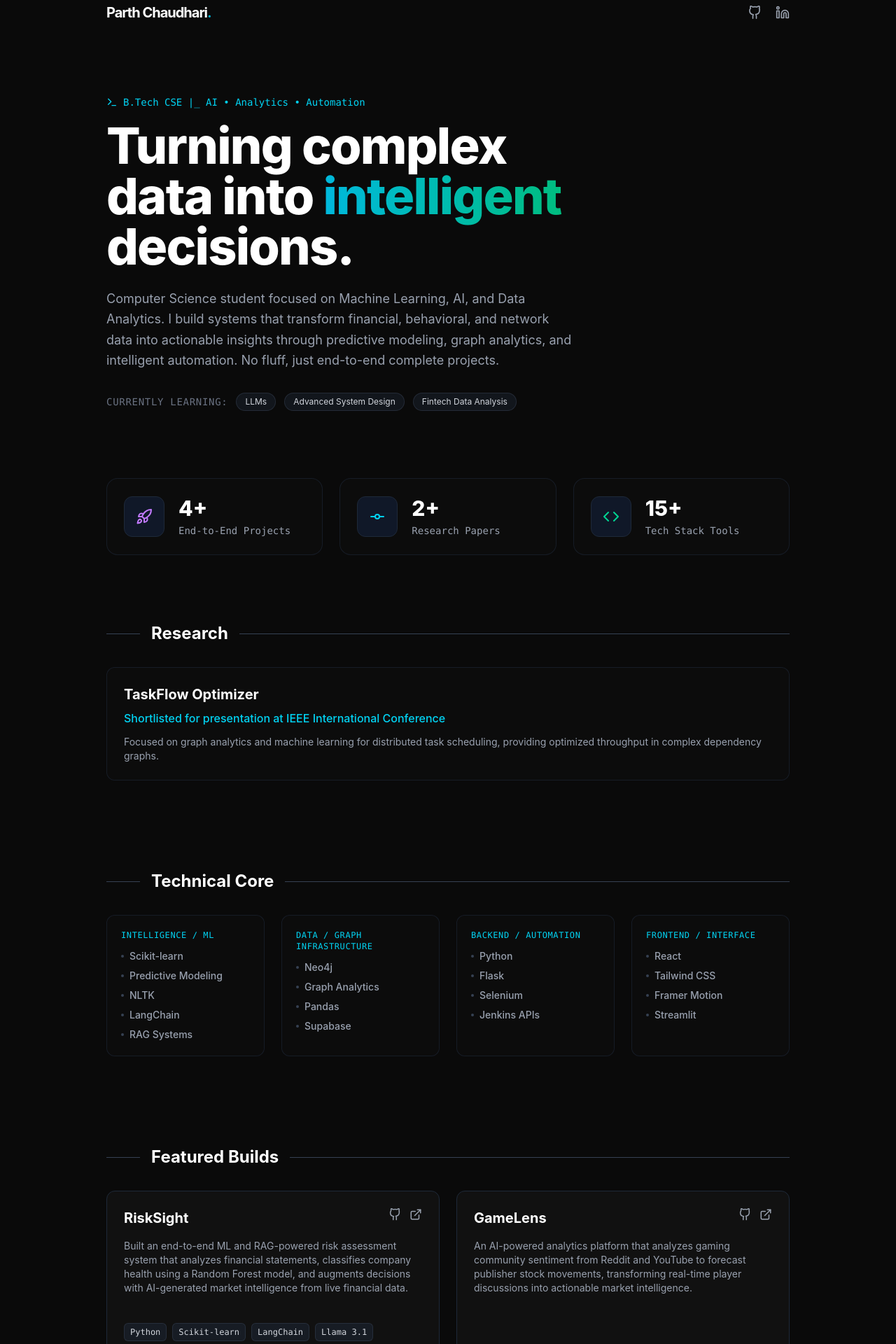
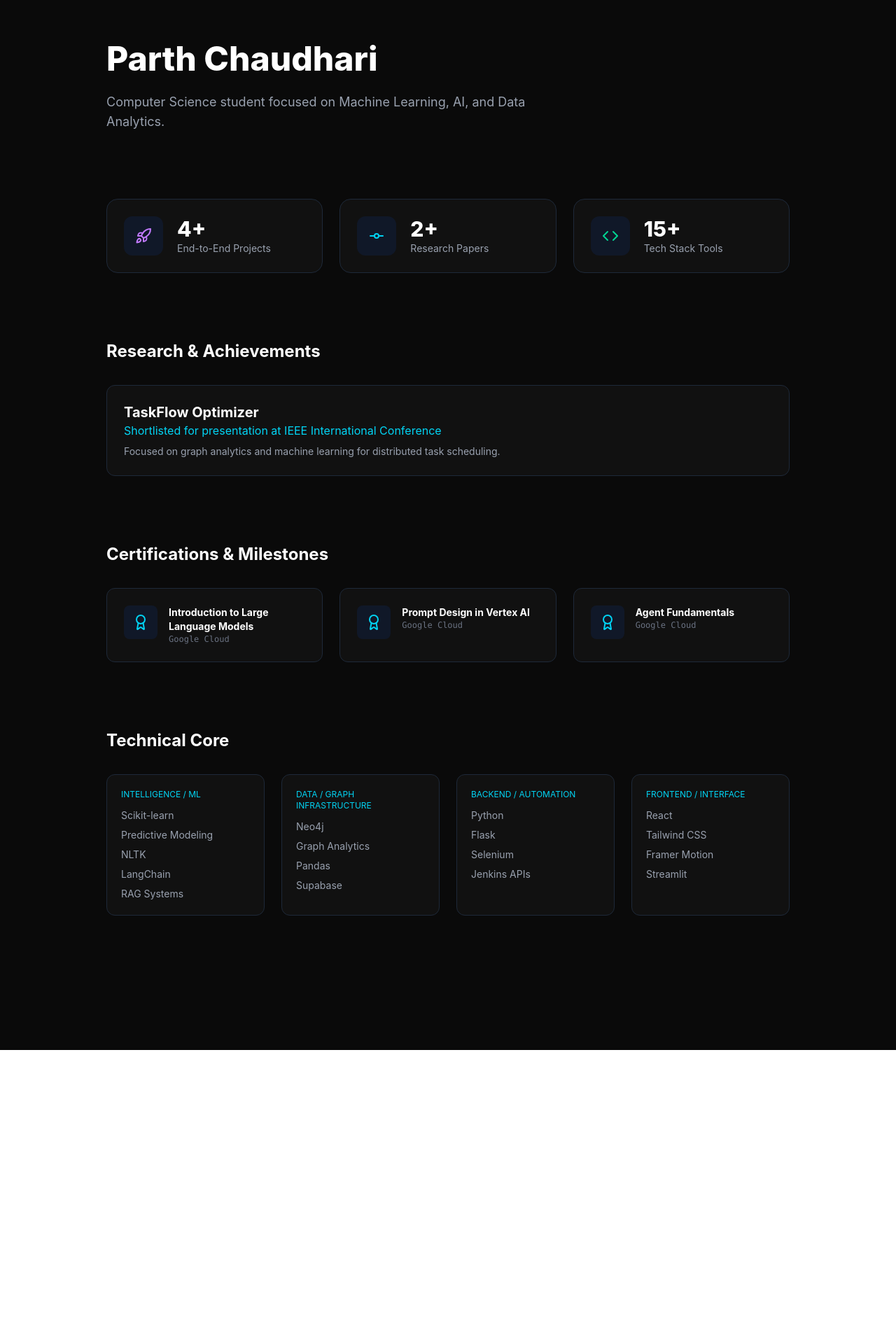
Before and after one commit to 0duckie0/portfolio, a React app: page / in a window 1280 px wide. Shown: the part 20-1940 px from the top of the page at 70% size. After the commit the page ends 1520 px from the top, so only its background shows below. Built offline with nearby package versions, Linux system fonts and the light colour scheme; the HTML template or start-up script is replaced by a standard one.

Commit message:
Enhance App component with new icon and project updates
Added Award icon to the import statement and updated project descriptions to be more concise.

```diff
--- a/src/App.jsx
+++ b/src/App.jsx
@@ -1,6 +1,6 @@
 import React, { useState, useEffect } from 'react';
 import { motion } from 'framer-motion';
-import { ExternalLink, Terminal } from 'lucide-react';
+import { ExternalLink, Terminal, Award } from 'lucide-react';
 
 // --- CUSTOM ICONS ---
 const GithubIcon = ({ size = 24, className = "" }) => (
@@ -35,50 +35,20 @@ const skills = [
   { category: "Frontend / Interface", items: ["React", "Tailwind CSS", "Framer Motion", "Streamlit"] }
 ];
 
+const certifications = [
+  { name: "Introduction to Large Language Models", issuer: "Google Cloud", link: "https://www.skills.google/public_profiles/80eb5874-91ba-4fcb-a602-2101f65410d0/badges/24958771" },
+  { name: "Prompt Design in Vertex AI", issuer: "Google Cloud", link: "https://www.skills.google/public_profiles/80eb5874-91ba-4fcb-a602-2101f65410d0/badges/24941120" },
+  { name: "Agent Fundamentals", issuer: "Google Cloud", link: "https://www.skills.google/public_profiles/80eb5874-91ba-4fcb-a602-2101f65410d0/badges/24843753" }
+];
 const research = [
-  {
-    title: "TaskFlow Optimizer",
-    achievement: "Shortlisted for presentation at IEEE International Conference",
-    description: "Focused on graph analytics and machine learning for distributed task scheduling, providing optimized throughput in complex dependency graphs."
-  }
+  { title: "TaskFlow Optimizer", achievement: "Shortlisted for presentation at IEEE International Conference", description: "Focused on graph analytics and machine learning for distributed task scheduling." }
 ];
 
 const projects = [
-  {
-    title: "RiskSight",
-    description: "Built an end-to-end ML and RAG-powered risk assessment system that analyzes financial statements, classifies company health using a Random Forest model, and augments decisions with AI-generated market intelligence from live financial data.",
-    tech: ["Python", "Scikit-learn", "LangChain", "Llama 3.1", "Streamlit"],
-    link: "https://risksight-hkdtllhbswncfgku7qc5p4.streamlit.app/",
-    github: "https://github.com/0duckie0/RiskSight"
-  },
-  {
-    title: "GameLens",
-    description: "An AI-powered analytics platform that analyzes gaming community sentiment from Reddit and YouTube to forecast publisher stock movements, transforming real-time player discussions into actionable market intelligence.",
-    tech: ["Python", "NLTK", "Streamlit", "Reddit API", "YouTube API"],
-    link: "https://gamelenss.streamlit.app/",
-    github: "https://github.com/0duckie0/GameLens"
-  },
-  {
-    title: "Financial Stress Analyzer",
-    description: "The application analyzes a user's income, expenses, savings, and debt to estimate their financial stress level and highlight potential risk areas.",
-    tech: ["Python", "Flask", "Machine Learning", "Pandas"],
-    link: "https://financial-stress-app.vercel.app/",
-    github: "https://github.com/0duckie0/financial-stress-app"
-  },
-  {
-    title: "TaskFlow-Optimizer",
-    description: "An intelligent workflow optimization system that combines graph analytics and machine learning to analyze task dependencies, predict execution bottlenecks, and improve scheduling efficiency in distributed computing environments.",
-    tech: ["Python", "NetworkX", "Neo4j", "Random Forest", "Graph Analytics"],
-    link: "#",
-    github: "https://github.com/0duckie0/TaskFlow-Optimizer"
-  },
-  {
-    title: "Developer Portfolio",
-    description: "A high-performance, dark-themed personal portfolio engineered with fluid animations and a modern, minimalist UI.",
-    tech: ["React", "Tailwind v4", "Framer Motion"],
-    link: "#",
-    github: "#"
-  }
+  { title: "RiskSight", description: "ML and RAG-powered financial risk assessment system.", tech: ["Python", "LangChain", "Streamlit"], link: "https://risksight-hkdtllhbswncfgku7qc5p4.streamlit.app/", github: "https://github.com/0duckie0/RiskSight" },
+  { title: "GameLens", description: "Sentiment analysis for gaming market forecasting.", tech: ["Python", "NLTK", "Reddit API"], link: "https://gamelenss.streamlit.app/", github: "https://github.com/0duckie0/GameLens" },
+  { title: "Financial Stress Analyzer", description: "AI-driven personal finance stress analysis.", tech: ["Python", "Flask"], link: "https://financial-stress-app.vercel.app/", github: "https://github.com/0duckie0/financial-stress-app" },
+  { title: "TaskFlow-Optimizer", description: "Graph-based workflow optimization.", tech: ["Python", "Neo4j", "NetworkX"], link: "#", github: "https://github.com/0duckie0/TaskFlow-Optimizer" }
 ];
 
 const metrics = [
@@ -87,9 +57,6 @@ const metrics = [
   { label: "Tech Stack Tools", value: "15+", icon: <CodeIcon size={24} className="text-emerald-400" /> }
 ];
 
-const currentlyLearning = ["LLMs", "Advanced System Design", "Fintech Data Analysis", ];
-
-// --- MAIN APP COMPONENT ---
 const App = () => {
   const [mousePosition, setMousePosition] = useState({ x: 0, y: 0 });
   const [clickCount, setClickCount] = useState(0);
@@ -102,135 +69,71 @@ const App = () => {
   }, []);
 
   return (
-    <div className={`min-h-screen font-sans selection:bg-cyan-500/30 transition-colors duration-700 ${isPartyMode ? 'bg-slate-900 text-white' : 'bg-[#0a0a0a] text-gray-300'}`}>
+    <div className={`min-h-screen font-sans transition-colors duration-700 ${isPartyMode ? 'bg-slate-900 text-white' : 'bg-[#0a0a0a] text-gray-300'}`}>
+      <main className="max-w-5xl mx-auto px-6 pt-20 pb-24">
 
-      {/* Custom Cursor */}
-      <motion.div
-        className="hidden md:block fixed top-0 left-0 w-8 h-8 rounded-full border border-cyan-500/50 pointer-events-none z-50 mix-blend-screen"
-        animate={{ x: mousePosition.x - 16, y: mousePosition.y - 16, backgroundColor: isPartyMode ? 'rgba(168, 85, 247, 0.2)' : 'rgba(6, 182, 212, 0.1)' }}
-        transition={{ type: "spring", stiffness: 400, damping: 28, mass: 0.2 }}
-      />
-      <motion.div
-        className="hidden md:block fixed top-0 left-0 w-2 h-2 bg-cyan-400 rounded-full pointer-events-none z-50"
-        animate={{ x: mousePosition.x - 4, y: mousePosition.y - 4 }}
-        transition={{ type: "spring", stiffness: 800, damping: 20, mass: 0.1 }}
-      />
-
-      <nav className="w-full p-6 flex justify-between items-center max-w-5xl mx-auto relative z-10">
-        <motion.div initial={{ opacity: 0, x: -20 }} animate={{ opacity: 1, x: 0 }} className="text-xl font-bold tracking-tighter text-white select-none">
-          Parth Chaudhari
-          <span onClick={() => setClickCount(prev => prev + 1)} className={`cursor-pointer transition-colors duration-300 ${isPartyMode ? 'text-purple-500 animate-pulse' : 'text-cyan-500'}`}>.</span>
-        </motion.div>
-        <motion.div initial={{ opacity: 0, x: 20 }} animate={{ opacity: 1, x: 0 }} className="flex gap-5 items-center">
-          <a href="https://github.com/0duckie0" target="_blank" rel="noreferrer" className="text-gray-400 hover:text-white hover:scale-110 transition-all"><GithubIcon size={20} /></a>
-          <a href="https://www.linkedin.com/in/parth-chaudhari-706944284/" target="_blank" rel="noreferrer" className="text-gray-400 hover:text-white hover:scale-110 transition-all"><LinkedInIcon size={20} /></a>
-        </motion.div>
-      </nav>
-
-      <main className="max-w-5xl mx-auto px-6 pt-20 pb-24 relative z-10">
-        {/* Intro */}
-        <motion.div initial={{ opacity: 0, y: 20 }} animate={{ opacity: 1, y: 0 }} transition={{ duration: 0.5 }} className="max-w-2xl">
-          <div className="flex items-center gap-2 mb-4 text-sm font-mono text-cyan-400">
-            <Terminal size={16} />
-            <span>B.Tech CSE |_ AI • Analytics • Automation</span>
-          </div>
-          <h1 className="text-5xl md:text-7xl font-extrabold tracking-tight text-white mb-6">
-            Turning complex data into{" "}
-            <span className={`text-transparent bg-clip-text bg-linear-to-r animate-gradient-x ${isPartyMode ? 'from-rose-500 via-fuchsia-500 to-indigo-500' : 'from-purple-500 via-cyan-500 to-emerald-500'}`}>intelligent</span> decisions.
-          </h1>
-          <p className="text-lg text-gray-400 mb-8 leading-relaxed">
-            Computer Science student focused on Machine Learning, AI, and Data Analytics. I build systems that transform financial, behavioral, and network data into actionable insights through predictive modeling, graph analytics, and intelligent automation. No fluff, just end-to-end complete projects.
-          </p>
-          <div className="flex flex-wrap items-center gap-3 mt-8">
-            <span className="text-sm text-gray-500 font-mono uppercase tracking-wider">Currently Learning:</span>
-            {currentlyLearning.map((item, i) => (
-              <span key={i} className="text-xs px-3 py-1 bg-gray-800/40 text-gray-300 border border-gray-700/50 rounded-full">{item}</span>
-            ))}
-          </div>
+        {/* Intro Section */}
+        <motion.div initial={{ opacity: 0, y: 20 }} animate={{ opacity: 1, y: 0 }} className="max-w-2xl mb-24">
+          <h1 className="text-5xl font-extrabold text-white mb-6">Parth Chaudhari</h1>
+          <p className="text-lg text-gray-400">Computer Science student focused on Machine Learning, AI, and Data Analytics.</p>
         </motion.div>
 
-        {/* Impact Metrics Section */}
-        <div className="mt-24 grid grid-cols-1 sm:grid-cols-3 gap-6">
-          {metrics.map((metric, index) => (
-            <motion.div key={index} initial={{ opacity: 0, scale: 0.9 }} whileInView={{ opacity: 1, scale: 1 }} viewport={{ once: true }} transition={{ delay: index * 0.1, type: "spring", stiffness: 200 }} className="p-6 rounded-2xl bg-[#111]/40 border border-gray-800/60 flex items-center gap-5 hover:bg-[#151515] hover:border-gray-700 transition-all">
-              <div className="p-4 bg-gray-900 rounded-xl border border-gray-800">{metric.icon}</div>
+        {/* Metrics */}
+        <div className="grid grid-cols-1 sm:grid-cols-3 gap-6 mb-24">
+          {metrics.map((metric, i) => (
+            <div key={i} className="p-6 rounded-2xl bg-[#111] border border-gray-800 flex items-center gap-5">
+              <div className="p-4 bg-gray-900 rounded-xl">{metric.icon}</div>
               <div>
-                <h4 className="text-3xl font-extrabold text-white mb-1">{metric.value}</h4>
-                <p className="text-sm text-gray-400 font-mono">{metric.label}</p>
+                <h4 className="text-3xl font-extrabold text-white">{metric.value}</h4>
+                <p className="text-sm text-gray-400">{metric.label}</p>
               </div>
-            </motion.div>
+            </div>
           ))}
         </div>
 
-        {/* Research Section */}
-        <div className="mt-24">
-          <motion.h2 initial={{ opacity: 0 }} whileInView={{ opacity: 1 }} viewport={{ once: true }} className="text-2xl font-bold text-white mb-8 flex items-center gap-4">
-            <span className="h-px w-12 bg-gray-700"></span>Research<span className="h-px flex-1 bg-gray-700"></span>
-          </motion.h2>
-          <div className="grid grid-cols-1 gap-6">
-            {research.map((item, index) => (
-              <motion.div key={index} initial={{ opacity: 0, y: 20 }} whileInView={{ opacity: 1, y: 0 }} viewport={{ once: true }} className="p-6 rounded-xl bg-[#111]/40 border border-gray-800/60 hover:border-cyan-500/30 transition-all">
-                <h3 className="text-xl font-bold text-white mb-2">{item.title}</h3>
-                <p className="text-cyan-400 font-medium mb-3">{item.achievement}</p>
-                <p className="text-gray-400 text-sm">{item.description}</p>
-              </motion.div>
+        {/* Research */}
+        <div className="mb-24">
+          <h2 className="text-2xl font-bold text-white mb-8">Research & Achievements</h2>
+          {research.map((item, i) => (
+            <div key={i} className="p-6 rounded-xl bg-[#111] border border-gray-800">
+              <h3 className="text-xl font-bold text-white">{item.title}</h3>
+              <p className="text-cyan-400 mb-2">{item.achievement}</p>
+              <p className="text-gray-400 text-sm">{item.description}</p>
+            </div>
+          ))}
+        </div>
+
+        {/* Certifications & Milestones */}
+        <div className="mb-24">
+          <h2 className="text-2xl font-bold text-white mb-8">Certifications & Milestones</h2>
+          <div className="grid grid-cols-1 md:grid-cols-3 gap-6">
+            {certifications.map((cert, index) => (
+              <motion.a key={index} href={cert.link} target="_blank" className="p-6 rounded-xl bg-[#111] border border-gray-800 hover:border-cyan-500/50 transition-all group flex items-start gap-4">
+                <div className="p-3 bg-gray-900 rounded-lg text-cyan-400"><Award size={24} /></div>
+                <div>
+                  <h3 className="text-white font-bold text-sm">{cert.name}</h3>
+                  <p className="text-gray-500 text-xs font-mono">{cert.issuer}</p>
+                </div>
+              </motion.a>
             ))}
           </div>
         </div>
 
-        {/* Technical Core Section */}
-        <div className="mt-32">
-          <motion.h2 initial={{ opacity: 0 }} whileInView={{ opacity: 1 }} viewport={{ once: true }} className="text-2xl font-bold text-white mb-8 flex items-center gap-4">
-            <span className="h-px w-12 bg-gray-700"></span>Technical Core<span className="h-px flex-1 bg-gray-700"></span>
-          </motion.h2>
-          <div className="grid grid-cols-1 sm:grid-cols-2 md:grid-cols-4 gap-6">
-            {skills.map((skill, index) => (
-              <motion.div key={index} initial={{ opacity: 0, y: 10 }} whileInView={{ opacity: 1, y: 0 }} viewport={{ once: true }} transition={{ delay: index * 0.05 }} className="p-5 rounded-xl bg-[#111]/40 border border-gray-800/60 hover:border-cyan-500/30 hover:bg-[#111] transition-all duration-300 group">
-                <h3 className="text-xs font-mono text-cyan-400 tracking-wider uppercase mb-3 group-hover:text-cyan-300 transition-colors">{skill.category}</h3>
+        {/* Technical Core */}
+        <div className="mb-24">
+          <h2 className="text-2xl font-bold text-white mb-8">Technical Core</h2>
+          <div className="grid grid-cols-1 md:grid-cols-4 gap-6">
+            {skills.map((skill, i) => (
+              <div key={i} className="p-5 rounded-xl bg-[#111] border border-gray-800">
+                <h3 className="text-xs text-cyan-400 uppercase mb-3">{skill.category}</h3>
                 <ul className="space-y-2">
-                  {skill.items.map((item, i) => (
-                    <li key={i} className="text-sm text-gray-400 font-medium flex items-center gap-2"><span className="w-1 h-1 rounded-full bg-gray-700 group-hover:bg-cyan-500 transition-colors"></span>{item}</li>
-                  ))}
+                  {skill.items.map((item, j) => <li key={j} className="text-sm text-gray-400">{item}</li>)}
                 </ul>
-              </motion.div>
+              </div>
             ))}
           </div>
         </div>
 
-        {/* Projects Grid */}
-        <div className="mt-32">
-          <motion.h2 initial={{ opacity: 0 }} whileInView={{ opacity: 1 }} viewport={{ once: true }} className="text-2xl font-bold text-white mb-8 flex items-center gap-4">
-            <span className="h-px w-12 bg-gray-700"></span>Featured Builds<span className="h-px flex-1 bg-gray-700"></span>
-          </motion.h2>
-          <div className="grid grid-cols-1 md:grid-cols-2 gap-6">
-            {projects.map((project, index) => (
-              <motion.div key={index} initial={{ opacity: 0, y: 20 }} whileInView={{ opacity: 1, y: 0 }} viewport={{ once: true }} transition={{ delay: index * 0.1 }} className="group relative rounded-xl bg-[#111] border border-gray-800 p-6 hover:border-gray-600 transition-all duration-300">
-                <div className={`absolute -inset-0.5 bg-linear-to-r rounded-xl opacity-0 group-hover:opacity-20 transition duration-500 blur ${isPartyMode ? 'from-rose-500 to-indigo-500' : 'from-purple-500 via-cyan-500 to-emerald-500'}`}></div>
-                <div className="relative z-10 flex flex-col h-full">
-                  <div className="flex justify-between items-start mb-4">
-                    <h3 className="text-xl font-bold text-white group-hover:text-cyan-400 transition-colors">{project.title}</h3>
-                    <div className="flex gap-3 text-gray-400">
-                      <a href={project.github} target="_blank" rel="noreferrer" className="hover:text-white hover:scale-110 transition-all"><GithubIcon size={18} /></a>
-                      {project.link !== "#" && <a href={project.link} target="_blank" rel="noreferrer" className="hover:text-white hover:scale-110 transition-all"><ExternalLink size={18} /></a>}
-                    </div>
-                  </div>
-                  <p className="text-gray-400 text-sm mb-6 flex-grow">{project.description}</p>
-                  <div className="flex flex-wrap gap-2 mt-auto pt-4">
-                    {project.tech.map((tech, i) => <span key={i} className="text-xs font-mono px-2 py-1 bg-gray-800/50 text-gray-300 rounded-md border border-gray-700/50">{tech}</span>)}
-                  </div>
-                </div>
-              </motion.div>
-            ))}
-          </div>
-        </div>
-
-        {/* Download Resume */}
-        <motion.div initial={{ opacity: 0, y: 20 }} whileInView={{ opacity: 1, y: 0 }} viewport={{ once: true }} className="mt-40 mb-10 flex justify-center">
-          <a href="/Parth_Chaudhari_Resume.pdf" download="Parth_Chaudhari_Resume.pdf" className="group relative inline-flex items-center justify-center px-10 py-5 font-bold text-white bg-[#111] rounded-full border border-gray-700 hover:border-cyan-500 transition-all duration-300 overflow-hidden shadow-2xl hover:shadow-cyan-500/20">
-            <div className="absolute inset-0 bg-linear-to-r from-purple-500/10 via-cyan-500/10 to-emerald-500/10 opacity-0 group-hover:opacity-100 transition-opacity duration-500"></div>
-            <span className="relative z-10 flex items-center gap-3 text-lg">Download Resume <DownloadIcon size={22} className="group-hover:translate-y-1 transition-transform duration-300" /></span>
-          </a>
-        </motion.div>
       </main>
     </div>
   );
```
